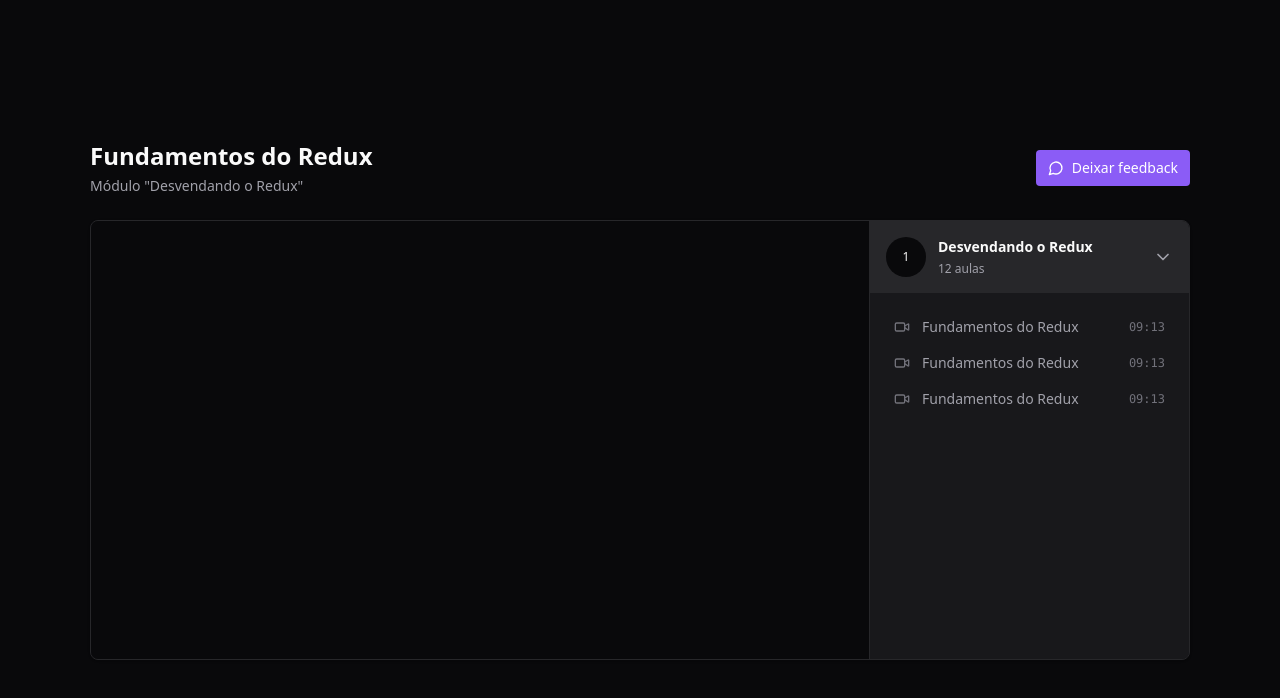
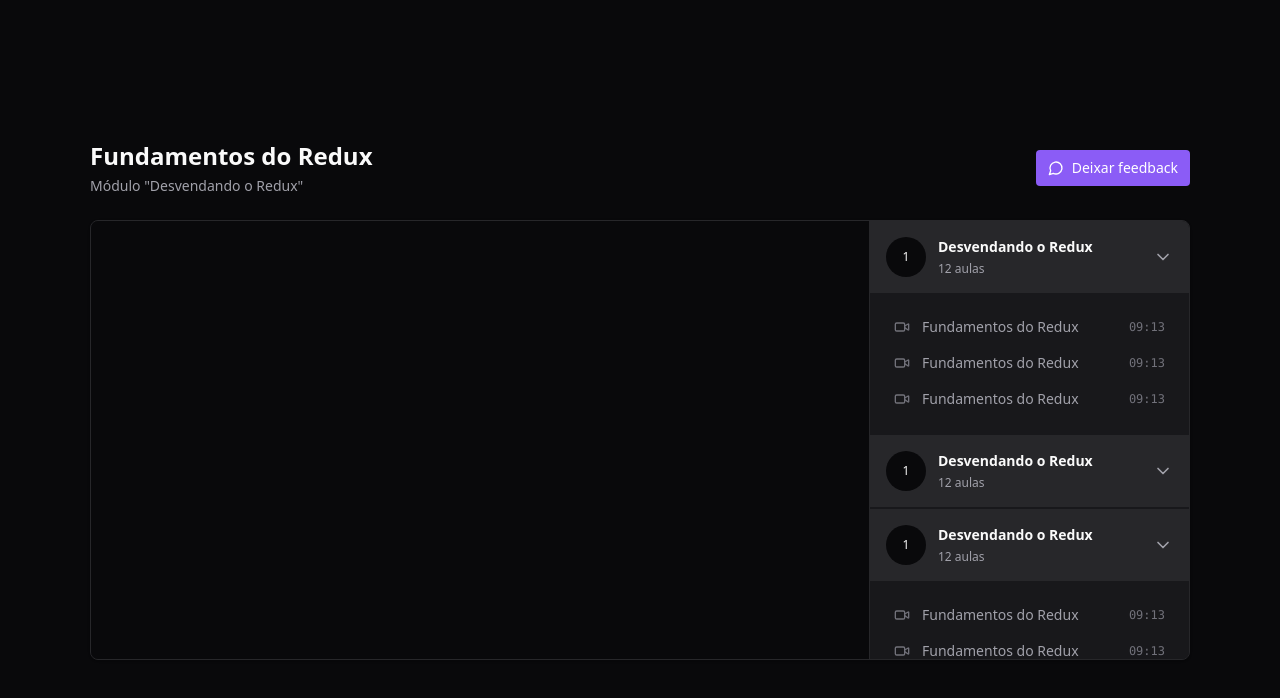
Before and after one commit to Futila/react-redux-zustand, a React (Vite) app: page / in a window 1280 px wide. Shown: the top 698 px of the page. Built offline with nearby package versions, Linux system fonts and the light colour scheme.

Commit message:
feat: Scrollbar in sidebar

```diff
--- a/package.json
+++ b/package.json
@@ -28,6 +28,7 @@
     "eslint-plugin-react-refresh": "^0.4.9",
     "globals": "^15.9.0",
     "postcss": "^8.4.41",
+    "tailwind-scrollbar": "^3.1.0",
     "tailwindcss": "^3.4.10",
     "typescript": "^5.5.3",
     "typescript-eslint": "^8.0.1",
--- a/src/pages/Player.tsx
+++ b/src/pages/Player.tsx
@@ -18,7 +18,7 @@
           </button>
         </div>
 
-        <main className="relative flex overflow-hidden rounded-lg border border-zinc-800 bg-zinc-900 shadow">
+        <main className="relative flex overflow-hidden rounded-lg border border-zinc-800 bg-zinc-900 shadow pr-80">
           <div className="flex-1">
 
             <div className="w-full bg-zinc-950 aspect-video">
@@ -30,7 +30,55 @@
               />
             </div>
           </div>
-          <aside className="w-80 border-l border-zinc-800 bg-zinc-900">
+          <aside className="w-80 absolute top-0 bottom-0 right-0 border-l divide-y-2 divide-zinc-900 border-zinc-800 bg-zinc-900 overflow-y-scroll scrollbar scrollbar-thin scrollbar-track-zinc-950 scrollbar-thumb-zinc-800">
+            <div>
+              <button className="flex w-full items-center gap-3 bg-zinc-800 p-4">
+                <div className="flex h-10 w-10 rounded-full items-center justify-center bg-zinc-950 text-xs">
+                  1
+                </div>
+
+                <div className="flex flex-col gap-1 text-left">
+                  <strong className="text-sm">Desvendando o Redux</strong>
+                  <span className="text-xs text-zinc-400">12 aulas</span>
+                </div>
+
+                <ChevronDown className="w-5 h-5 ml-auto text-zinc-400" />
+              </button>
+
+              <nav className="relative flex flex-col gap-4 p-6">
+                <button className="flex items-center gap-3 text-sm text-zinc-400">
+                  <Video className="w-4 h-4 text-zinc-500" />
+                  <span>Fundamentos do Redux</span>
+                  <span className="ml-auto font-mono text-xs text-zinc-500">09:13</span>
+                </button>
+
+                <button className="flex items-center gap-3 text-sm text-zinc-400">
+                  <Video className="w-4 h-4 text-zinc-500" />
+                  <span>Fundamentos do Redux</span>
+                  <span className="ml-auto font-mono text-xs text-zinc-500">09:13</span>
+                </button>
+
+                <button className="flex items-center gap-3 text-sm text-zinc-400">
+                  <Video className="w-4 h-4 text-zinc-500" />
+                  <span>Fundamentos do Redux</span>
+                  <span className="ml-auto font-mono text-xs text-zinc-500">09:13</span>
+                </button>
+              </nav>
+            </div>
+            <div>
+              <button className="flex w-full items-center gap-3 bg-zinc-800 p-4">
+                <div className="flex h-10 w-10 rounded-full items-center justify-center bg-zinc-950 text-xs">
+                  1
+                </div>
+
+                <div className="flex flex-col gap-1 text-left">
+                  <strong className="text-sm">Desvendando o Redux</strong>
+                  <span className="text-xs text-zinc-400">12 aulas</span>
+                </div>
+
+                <ChevronDown className="w-5 h-5 ml-auto text-zinc-400" />
+              </button>
+            </div>
             <div>
               <button className="flex w-full items-center gap-3 bg-zinc-800 p-4">
                 <div className="flex h-10 w-10 rounded-full items-center justify-center bg-zinc-950 text-xs">
--- a/tailwind.config.js
+++ b/tailwind.config.js
@@ -4,5 +4,7 @@
   theme: {
     extend: {},
   },
-  plugins: [],
+  plugins: [
+    require('tailwind-scrollbar'),
+  ],
 }
```
Also changed, not shown: 1 other file (tests, documents, lock files or other folders).
